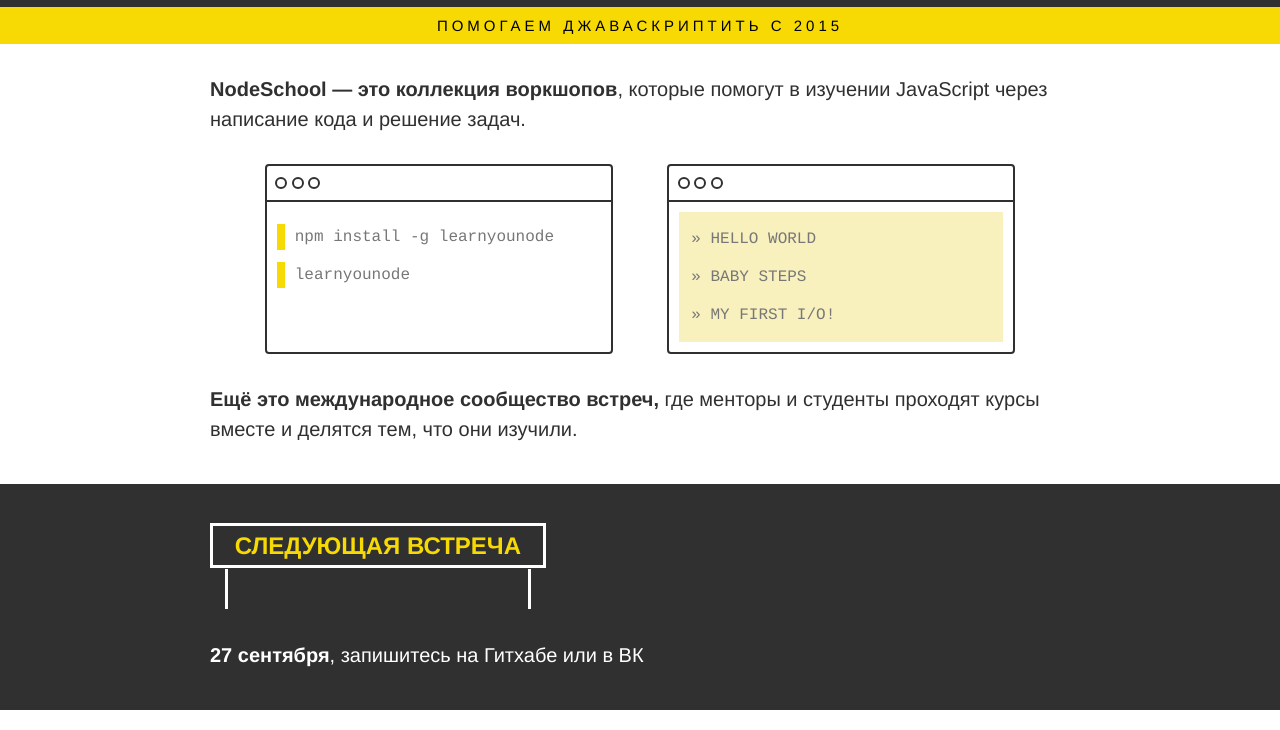
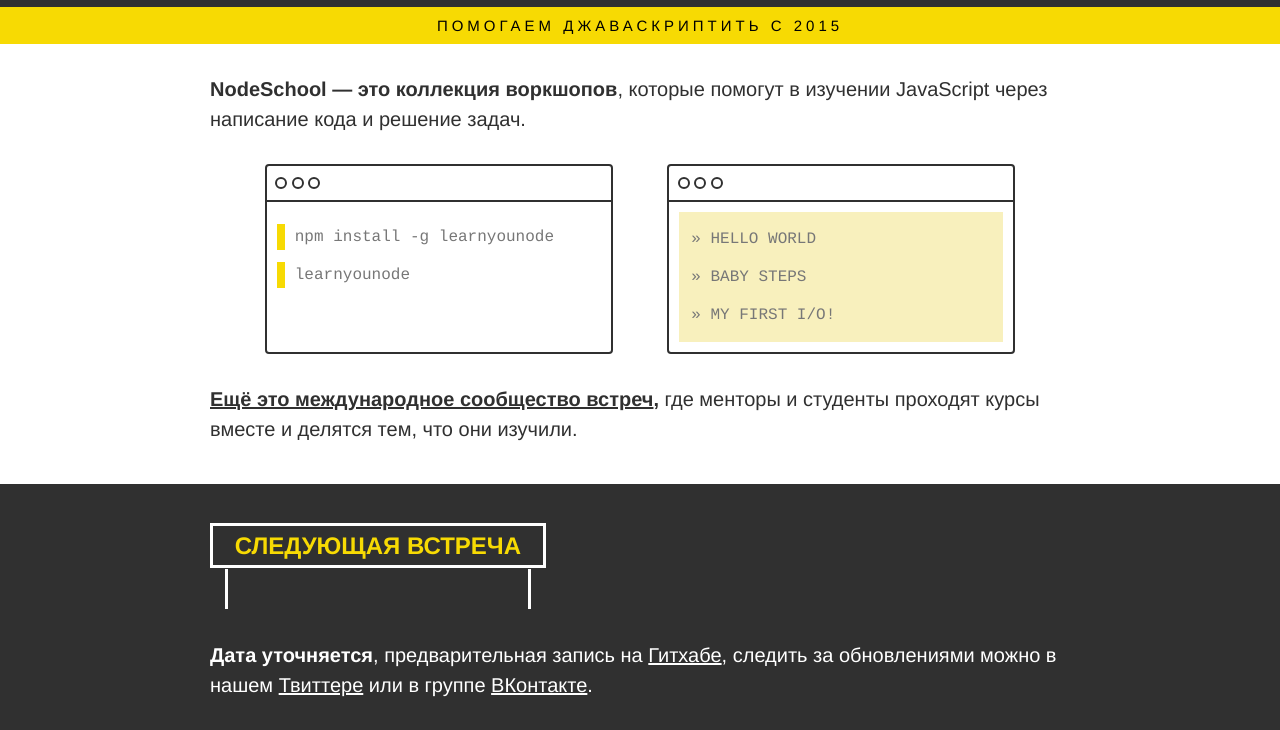
Before and after one commit to nodeschool/spb, a plain HTML site: page index.html in a window 1280 px wide. Shown: the part 222-952 px from the top of the page. Drawn offline with Linux system fonts and the light colour scheme.

Commit message:
Update event date and underline links.

```diff
--- a/dark-style.css
+++ b/dark-style.css
@@ -78,10 +78,8 @@
 }
 a{
   color:inherit;
-  text-decoration: none;
 }
 a:hover{
-  text-decoration: underline;
   color: teal;
 }
 
--- a/index.html
+++ b/index.html
@@ -64,7 +64,7 @@
         </span>
         </h2>
         <div class="event-meta list-inline">
-          <p><strong>27 сентября</strong>, запишитесь на <a href="//github.com/nodeschool/spb/issues/14" hreflang="ru">Гитхабе</a> или <a href="https://vk.com/nodeschool_spb">в ВК</a></p>
+          <p><strong>Дата уточняется</strong>, предварительная запись на <a href="//github.com/nodeschool/spb/issues/19" hreflang="ru">Гитхабе</a>, следить за обновлениями можно в нашем <a href="https://twitter.com/nodeschoolspb">Твиттере</a> или в группе <a href="https://vk.com/nodeschool_spb">ВКонтакте</a>.</p>
         </div>
       </section>
     </div>
```
